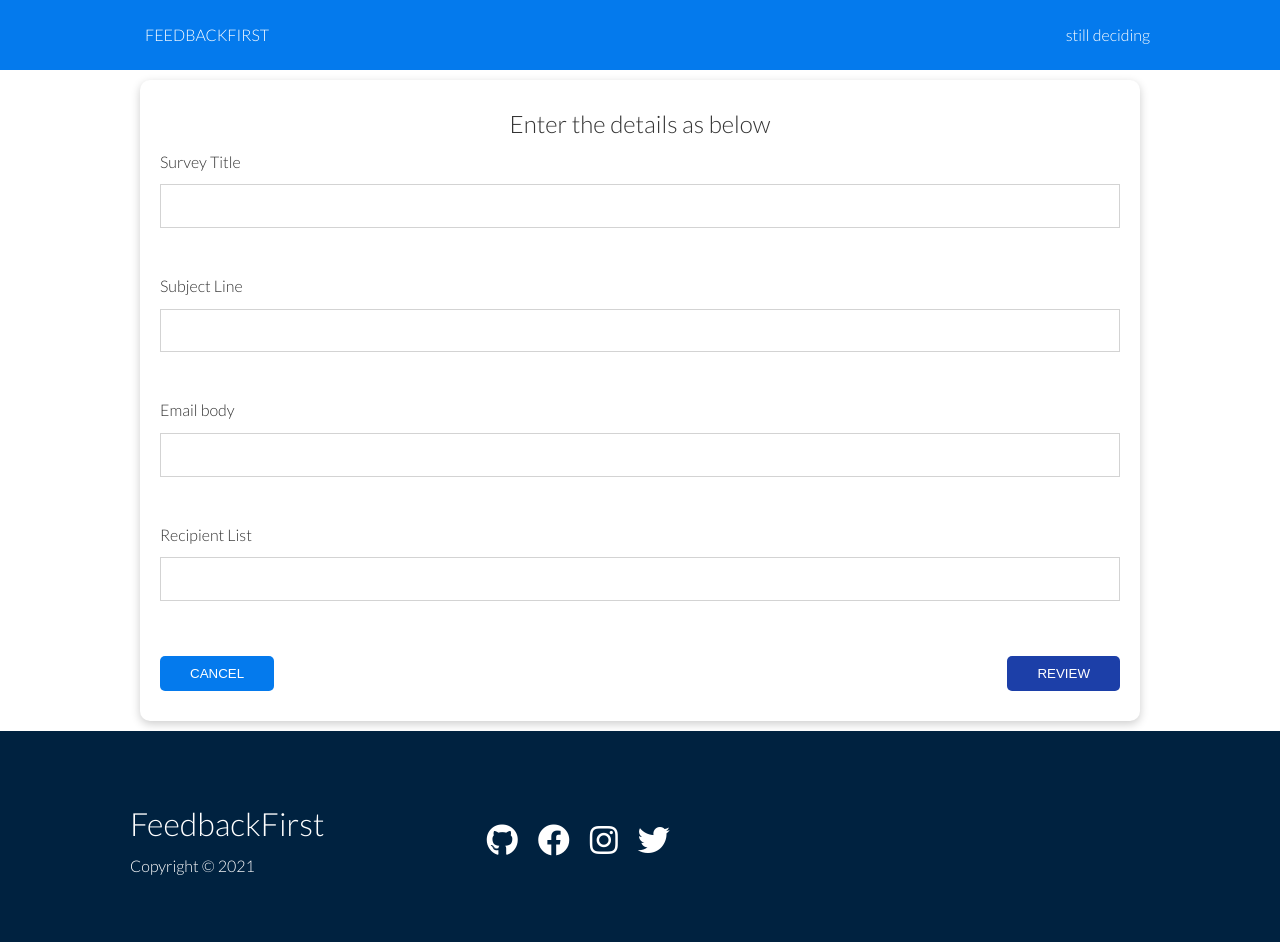
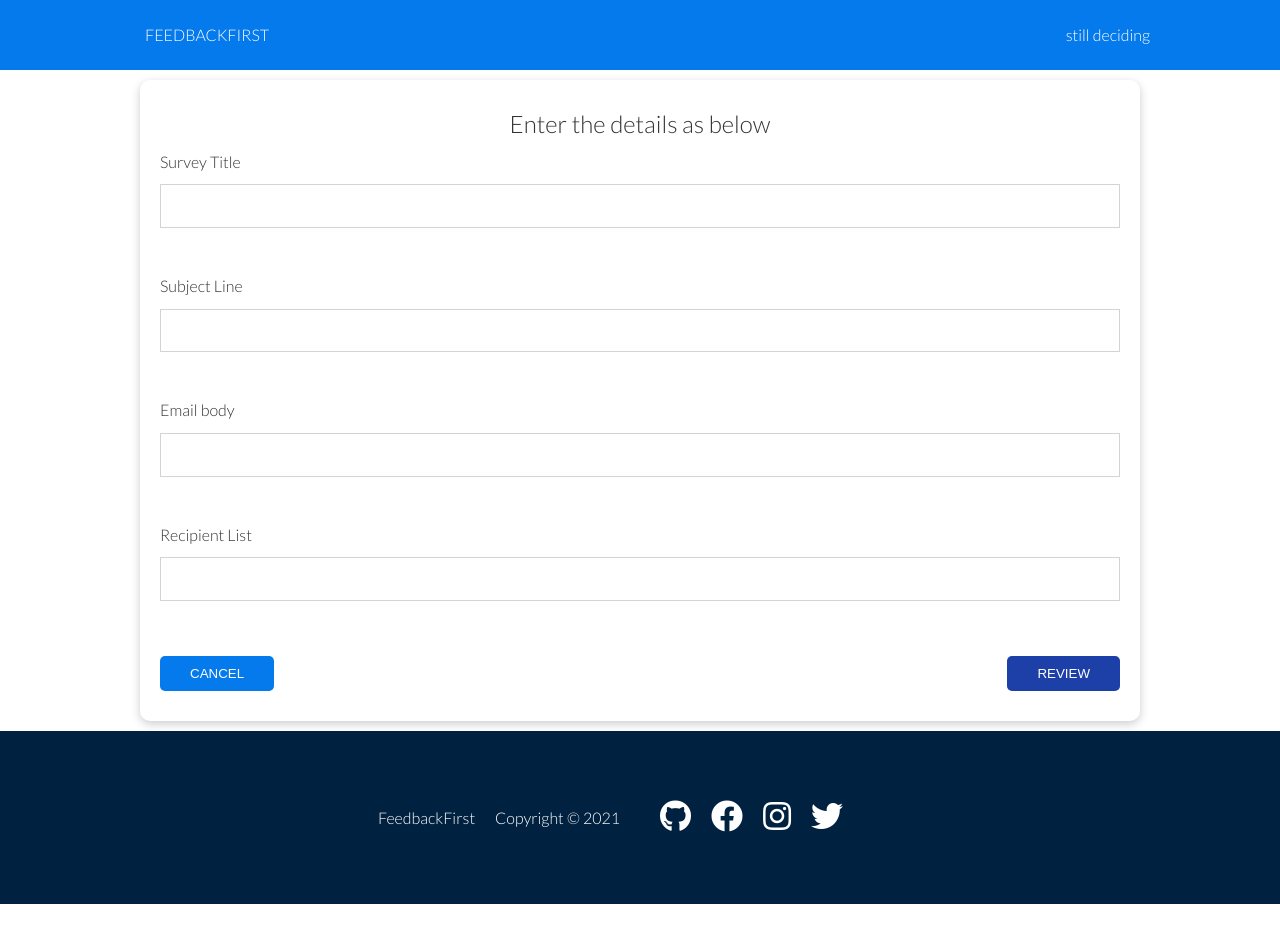
Before and after one commit to 9raviy/FeedbackFirst, a React (Create React App) app in the folder client/: page /surveys/new in a window 1280 px wide. Shown: the top 942 px of the page. After the commit the page ends 904 px from the top, so only its background shows below. Built offline with nearby package versions, Linux system fonts and the light colour scheme; no server answers.

Commit message:
UI refined 2

```diff
--- a/client/src/components/Dashboard.js
+++ b/client/src/components/Dashboard.js
@@ -12,7 +12,7 @@ function Dashboard() {
                     <div>
                         <h1 className="xl">Dashboard</h1>
                         <p className="lead">
-                            List of all surveys created and sent by you are shown below
+
                         </p>
                     </div>
                     <img src={serverImage} alt=""/>
@@ -22,7 +22,7 @@ function Dashboard() {
             <section class="features-sub-head bg-light py-3">
                 <div class="container grid">
                     <div>
-                    <p className="lead">
+                    <p className="lead alert">
                             List of all surveys created and sent by you are shown below
                         </p>
                     </div>
--- a/client/src/components/Header.js
+++ b/client/src/components/Header.js
@@ -12,9 +12,11 @@ export class Header extends Component {
                 return <li><a href='/auth/google'>Login with Google</a></li>
             default:
                 return [
-                <li key='1'><a><Payments/></a></li>,
-                <li key='2' style={{margin:'0 10px'}}>Credits: {this.props.auth.credits}</li>,
-                <li key='3'><a href='/api/logout'>Logout</a></li>]
+                <li key='1'><Link to={'/surveys'}>Dashboard</Link></li>,
+                <li key='2'><a href='/api/logout'>Logout</a></li>,
+                <li key='3' style={{margin:'0 10px'}}>Credits: {this.props.auth.credits}</li>,
+                <li key='4'><a><Payments/></a></li>
+                ]
         }
     }
 
@@ -22,18 +24,14 @@ export class Header extends Component {
         return (
             <div className="navbar">
                 <div className="container flex">
-                    <Link to={this.props.auth? '/surveys': "/"}  className="logo">FEEDBACKFIRST</Link>
+                    <Link to={"/"}  className="logo">FEEDBACKFIRST</Link>
                     <nav>
                         <ul>
-
                             {this.renderContent()}
                         </ul>
                     </nav>
                 </div>
             </div>
-
-
-
         )
     }
 }
--- a/client/src/components/Payments.js
+++ b/client/src/components/Payments.js
@@ -6,8 +6,8 @@ import * as actions from '../actions'
 class Payments extends Component {
     render() {
         return (
-            <StripeCheckout name={'Emaily'} description={'$5 USD for 5 email credits'}
-            amount={5} token={token=>this.props.handleToken(token)} stripeKey={process.env.REACT_APP_STRIPE_KEY}>
+            <StripeCheckout name={'FeedbackFirst'} description={'$5 USD for 5 email credits'}
+            amount={500} token={token=>this.props.handleToken(token)} stripeKey={process.env.REACT_APP_STRIPE_KEY}>
                 <button className="btn btn-dark">Add Credits</button>
             </StripeCheckout>
         )
--- a/client/src/components/footer.js
+++ b/client/src/components/footer.js
@@ -3,10 +3,9 @@ import React from 'react'
 export default function footer() {
     return (
         <footer className="footer bg-dark py-5">
-        <div className="container grid grid-3">
+        <div className="container grid">
             <div>
-                <h1>FeedbackFirst
-                </h1>
+                <p>FeedbackFirst </p>
                 <p>Copyright &copy; 2021</p>
             </div>
             <div className="social">
--- a/client/src/components/showcase.js
+++ b/client/src/components/showcase.js
@@ -1,4 +1,6 @@
 import React from 'react'
+import {Link} from 'react-router-dom'
+import {connect} from 'react-redux'
 
 export default function showcase() {
     return (
@@ -7,7 +9,7 @@ export default function showcase() {
             <div className="showcase-text">
                 <h1>Voting platform</h1>
                 <p>FeedbackFirst is a platform to create and e-mail voting surveys and solicit feedback</p>
-                <a href="features.html" className="btn btn-outline">Read More</a>
+                <a href='/auth/google'className="btn btn-outline">Create Voting Survey</a>
             </div>
             <div className="showcase-form card">
                 <h2>Request a Demo</h2>
--- a/client/src/css/style.css
+++ b/client/src/css/style.css
@@ -357,7 +357,16 @@ pre {
 
 /* Footer */
 .footer .social a {
-  margin: 0 10px;
+  margin: 5px 10px;
+}
+
+.footer {
+  display: flex;
+}
+
+.footer div p {
+  display: inline-block;
+  margin: 10px;
 }
 
 /* Animations */
```
Also changed, not shown: 1 other file (tests, documents, lock files or other folders).
